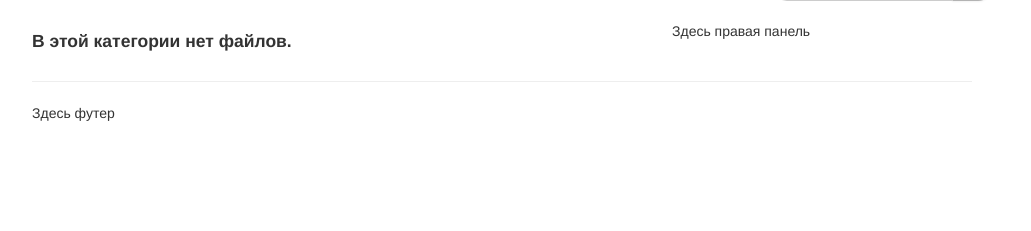
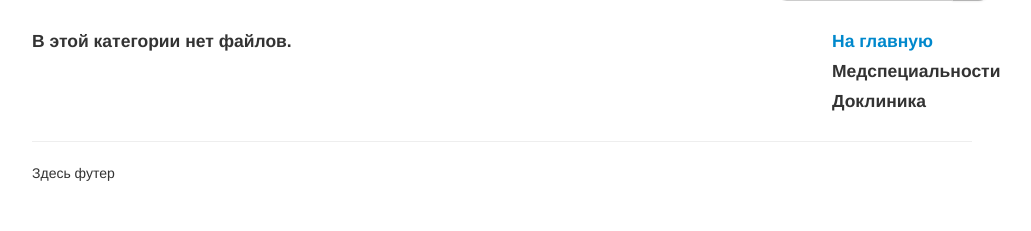
Before and after one commit to kpx13/dominanta, a Django app: template templates/archive_category.html in a window 1280 px wide. Shown: the part 69-300 px from the top of the page, without its empty margins (118-1149 px from the left). Run offline with Django 3.2, Linux system fonts and the light colour scheme; the template is opened without the code that fills it, so the values that code supplies are empty.

Commit message:
панель справа

```diff
--- a/dominanta/views.py
+++ b/dominanta/views.py
@@ -181,12 +181,16 @@ def archive_filetype_page(request, id):
     c = get_common_context(request)
     c['filetype'] = FileType.objects.get(id=id)
     c['files'] =  ArchiveFile.objects.filter(filetype=id)
+    c['medspec'] = Specialty.objects.get(slug='medspetsialnosti').get_children().filter(show=True).order_by('order')
+    c['dokl'] = Specialty.objects.get(slug='doklinika').get_children().filter(show=True).order_by('order')
     return render_to_response('archive_filetype.html', c, context_instance=RequestContext(request))
 
 def archive_category_page(request, id):
     c = get_common_context(request)
     c['category'] = Specialty.objects.get(id=id)
     c['files'] =  ArchiveFile.objects.filter(category=id)
+    c['medspec'] = Specialty.objects.get(slug='medspetsialnosti').get_children().filter(show=True).order_by('order')
+    c['dokl'] = Specialty.objects.get(slug='doklinika').get_children().filter(show=True).order_by('order')
     return render_to_response('archive_category.html', c, context_instance=RequestContext(request))
 
 """
--- a/templates/archive.html
+++ b/templates/archive.html
@@ -17,13 +17,30 @@
             <div/>
     </div>
     <div class="row">
-        <div class="content span8">
+        <div class="content span10">
             {% block content %}
             {% endblock %}
         </div>
 
-        <div class='span4'>
+        <div class='span2'>
             {% block right_content %}
+                <h4><a href='/'>На главную</a></h4>
+                <h4>Медспециальности</h4>
+                <ul class="nav-left">
+
+                {% for item in medspec %}
+                    <li><a href='/archive/category/{{ item.id }}' data-toggle="tooltip" data-placement="right" title="{{ item.name }}"><img src='/media/{{ item.icon }}' alt='{{ item.name }}'  width="72" height="72" /></a></li>
+                {% endfor %}
+
+                </ul>
+                <h4>Доклиника</h4>
+                <ul class="nav-left">
+
+                {% for item in dokl %}
+                    <li><a href='/archive/category/{{ item.id }}' data-toggle="tooltip" data-placement="right" title="{{ item.name }}"><img src='/media/{{ item.icon }}' alt='{{ item.name }}'  width="72" height="72" /></a></li>
+                {% endfor %}
+
+                </ul>
             {% endblock %}
         </div>
 
--- a/templates/archive_category.html
+++ b/templates/archive_category.html
@@ -39,7 +39,3 @@
         </div><!--.page_navigation-->
     {% endif %}
 {% endblock %}
-
-{% block right_content %}
-    Здесь правая панель
-{% endblock %}
--- a/templates/archive_filetype.html
+++ b/templates/archive_filetype.html
@@ -39,7 +39,3 @@
         </div><!--.page_navigation-->
     {% endif %}
 {% endblock %}
-
-{% block right_content %}
-    Здесь правая панель
-{% endblock %}
```
